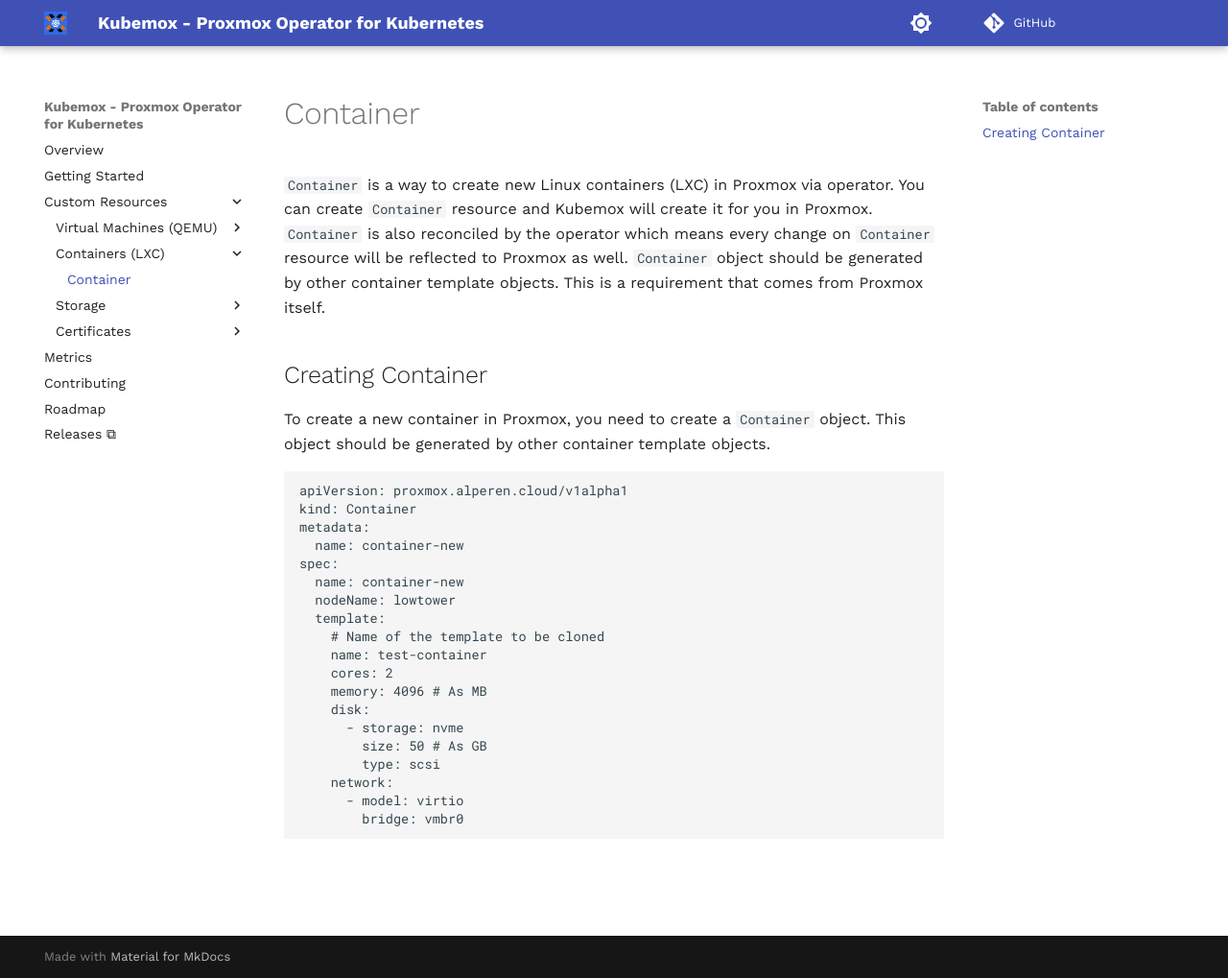
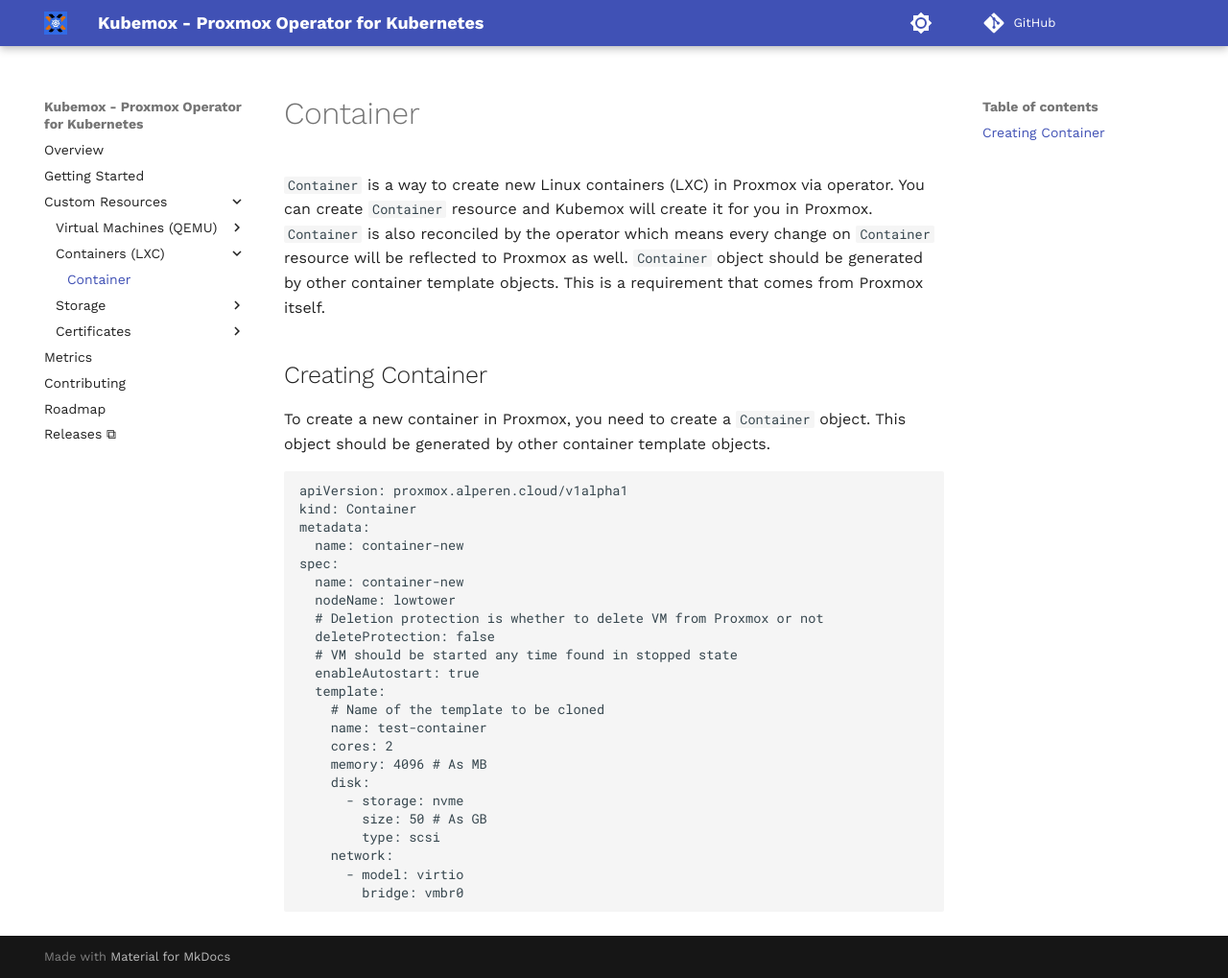
Before and after one commit to alperencelik/kubemox, an MkDocs documentation site: the page built from docs/crds/container.md, in a window 1280 px wide and 1019 px high. Shown: the whole window at 96% size. Built offline with MkDocs 1.6.1 and Material for MkDocs 9.7.7, drawn with Linux system fonts in a browser that asks for light colours; comment, search, counter and statistics services are not loaded; the version menu is left out.

Commit message:
Update docs with new Container spec

```diff
--- a/docs/crds/container.md
+++ b/docs/crds/container.md
@@ -15,6 +15,10 @@
 spec:
   name: container-new
   nodeName: lowtower
+  # Deletion protection is whether to delete VM from Proxmox or not
+  deleteProtection: false
+  # VM should be started any time found in stopped state
+  enableAutostart: true
   template:
     # Name of the template to be cloned
     name: test-container
```
